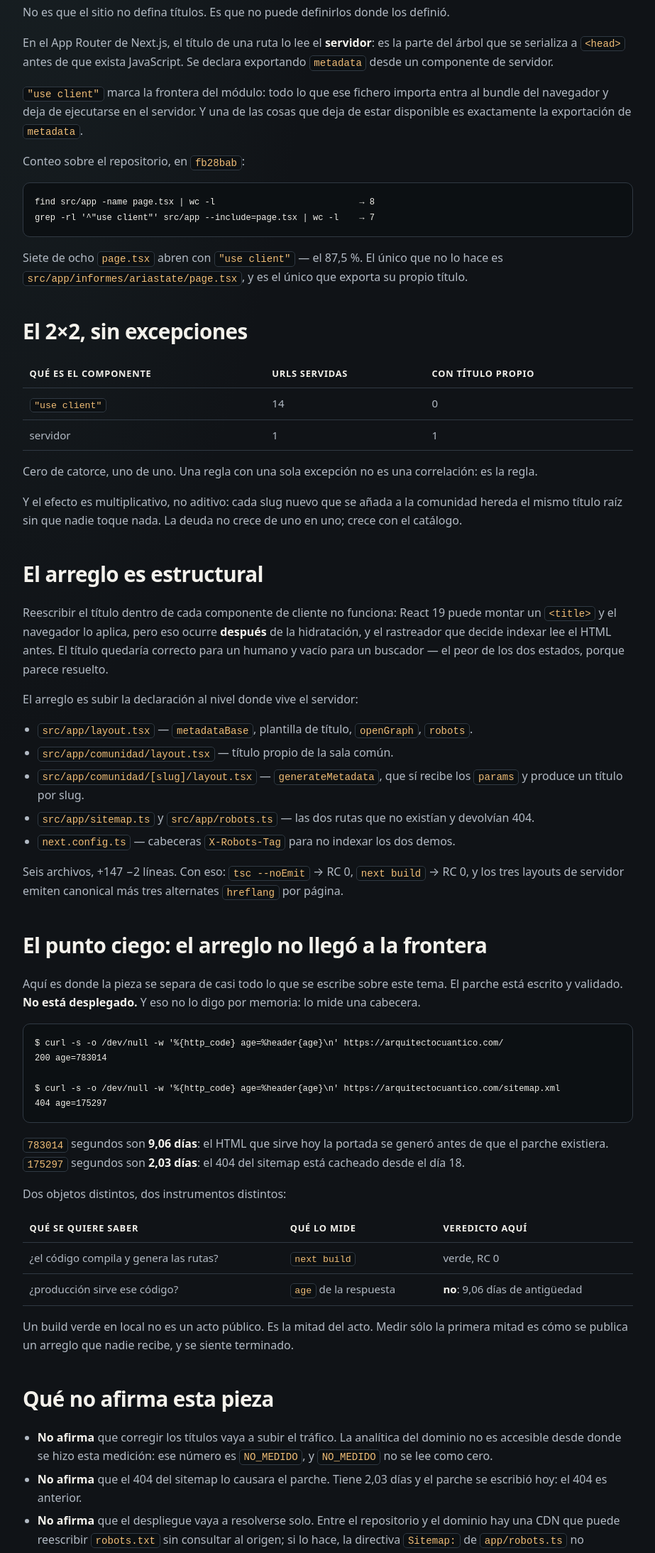
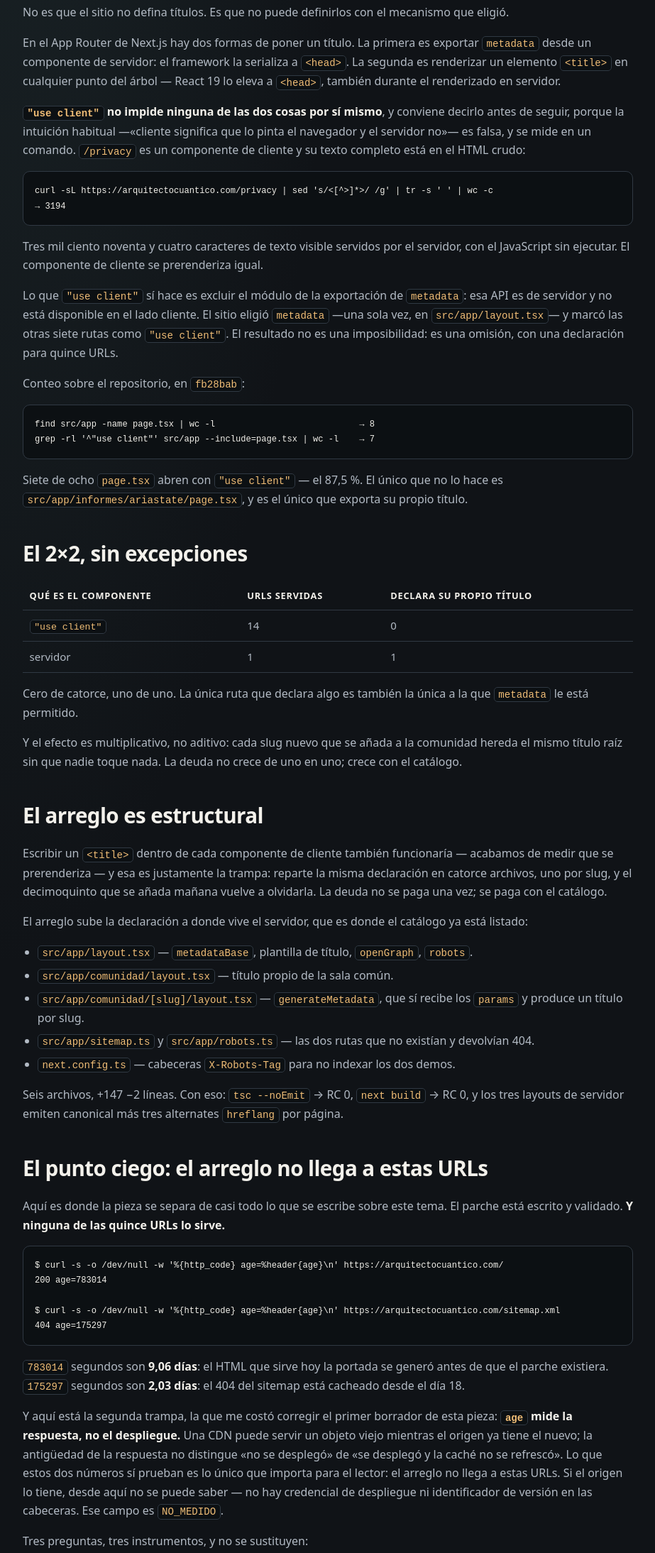
Before and after one commit to alexisromtz-lab/la-auditora, a plain HTML site: page portafolio/articulos/el-muro-de-use-client/index.html in a window 1280 px wide. Shown: the part 1340-3528 px from the top of the page at 71% size, without its empty margins (178-1101 px from the left). Drawn offline with Linux system fonts and the light colour scheme.

Commit message:
artículo: corregir las dos afirmaciones que la revisión falsó
Devin Review señaló dos errores de hecho en el muro de use client, y ambos
eran míos:

1. «use client» no impide el prerenderizado en servidor ni impide emitir un
   <title>: solo excluye el módulo del export `metadata`. Medido sobre el
   sitio vivo: /privacy es un componente cliente y sirve 3194 caracteres de
   texto visible en el HTML crudo, sin ejecutar JavaScript. La causa real es
   una omisión —una sola declaración de `metadata` en src/app/layout.tsx para
   quince URLs—, no una imposibilidad.

2. La cabecera `age` mide la respuesta, no el despliegue. Un CDN puede servir
   un objeto viejo mientras el origen ya tiene el parche. Se retira «no está
   desplegado» y se sustituye por lo que sí se mide: el arreglo no llega a
   estas URLs. El estado del origen queda NO_MEDIDO.

Añadida la tabla de tres instrumentos (build / age / credencial de despliegue)
y la quinta línea de «qué no afirma».

Model: claude-sonnet-4.5
Co-authored-by: Copilot <223556219+Copilot@users.noreply.github.com>

```diff
--- a/portafolio/articulos/el-muro-de-use-client/index.html
+++ b/portafolio/articulos/el-muro-de-use-client/index.html
@@ -71,11 +71,18 @@
 
 <h2>La causa no es el contenido</h2>
 
-<p>No es que el sitio no defina títulos. Es que no puede definirlos donde los definió.</p>
+<p>No es que el sitio no defina títulos. Es que no puede definirlos con el mecanismo que eligió.</p>
 
-<p>En el App Router de Next.js, el título de una ruta lo lee el <strong>servidor</strong>: es la parte del árbol que se serializa a <code>&lt;head&gt;</code> antes de que exista JavaScript. Se declara exportando <code>metadata</code> desde un componente de servidor.</p>
+<p>En el App Router de Next.js hay dos formas de poner un título. La primera es exportar <code>metadata</code> desde un componente de servidor: el framework la serializa a <code>&lt;head&gt;</code>. La segunda es renderizar un elemento <code>&lt;title&gt;</code> en cualquier punto del árbol — React 19 lo eleva a <code>&lt;head&gt;</code>, también durante el renderizado en servidor.</p>
 
-<p><code>"use client"</code> marca la frontera del módulo: todo lo que ese fichero importa entra al bundle del navegador y deja de ejecutarse en el servidor. Y una de las cosas que deja de estar disponible es exactamente la exportación de <code>metadata</code>.</p>
+<p><strong><code>"use client"</code> no impide ninguna de las dos cosas por sí mismo</strong>, y conviene decirlo antes de seguir, porque la intuición habitual —«cliente significa que lo pinta el navegador y el servidor no»— es falsa, y se mide en un comando. <code>/privacy</code> es un componente de cliente y su texto completo está en el HTML crudo:</p>
+
+<pre><code>curl -sL https://arquitectocuantico.com/privacy | sed 's/&lt;[^&gt;]*&gt;/ /g' | tr -s ' ' | wc -c
+→ 3194</code></pre>
+
+<p>Tres mil ciento noventa y cuatro caracteres de texto visible servidos por el servidor, con el JavaScript sin ejecutar. El componente de cliente se prerenderiza igual.</p>
+
+<p>Lo que <code>"use client"</code> sí hace es excluir el módulo de la exportación de <code>metadata</code>: esa API es de servidor y no está disponible en el lado cliente. El sitio eligió <code>metadata</code> —una sola vez, en <code>src/app/layout.tsx</code>— y marcó las otras siete rutas como <code>"use client"</code>. El resultado no es una imposibilidad: es una omisión, con una declaración para quince URLs.</p>
 
 <p>Conteo sobre el repositorio, en <code>fb28bab</code>:</p>
 
@@ -91,7 +98,7 @@ grep -rl '^"use client"' src/app --include=page.tsx | wc -l    → 7</code></pre
 <tr>
 <th>qué es el componente</th>
 <th>URLs servidas</th>
-<th>con título propio</th>
+<th>declara su propio título</th>
 </tr>
 </thead>
 <tbody>
@@ -100,15 +107,15 @@ grep -rl '^"use client"' src/app --include=page.tsx | wc -l    → 7</code></pre
 </tbody>
 </table>
 
-<p>Cero de catorce, uno de uno. Una regla con una sola excepción no es una correlación: es la regla.</p>
+<p>Cero de catorce, uno de uno. La única ruta que declara algo es también la única a la que <code>metadata</code> le está permitido.</p>
 
 <p>Y el efecto es multiplicativo, no aditivo: cada slug nuevo que se añada a la comunidad hereda el mismo título raíz sin que nadie toque nada. La deuda no crece de uno en uno; crece con el catálogo.</p>
 
 <h2>El arreglo es estructural</h2>
 
-<p>Reescribir el título dentro de cada componente de cliente no funciona: React 19 puede montar un <code>&lt;title&gt;</code> y el navegador lo aplica, pero eso ocurre <strong>después</strong> de la hidratación, y el rastreador que decide indexar lee el HTML antes. El título quedaría correcto para un humano y vacío para un buscador — el peor de los dos estados, porque parece resuelto.</p>
+<p>Escribir un <code>&lt;title&gt;</code> dentro de cada componente de cliente también funcionaría — acabamos de medir que se prerenderiza — y esa es justamente la trampa: reparte la misma declaración en catorce archivos, uno por slug, y el decimoquinto que se añada mañana vuelve a olvidarla. La deuda no se paga una vez; se paga con el catálogo.</p>
 
-<p>El arreglo es subir la declaración al nivel donde vive el servidor:</p>
+<p>El arreglo sube la declaración a donde vive el servidor, que es donde el catálogo ya está listado:</p>
 
 <ul>
 <li><code>src/app/layout.tsx</code> — <code>metadataBase</code>, plantilla de título, <code>openGraph</code>, <code>robots</code>.</li>
@@ -120,9 +127,9 @@ grep -rl '^"use client"' src/app --include=page.tsx | wc -l    → 7</code></pre
 
 <p>Seis archivos, +147 −2 líneas. Con eso: <code>tsc --noEmit</code> → RC 0, <code>next build</code> → RC 0, y los tres layouts de servidor emiten canonical más tres alternates <code>hreflang</code> por página.</p>
 
-<h2>El punto ciego: el arreglo no llegó a la frontera</h2>
+<h2>El punto ciego: el arreglo no llega a estas URLs</h2>
 
-<p>Aquí es donde la pieza se separa de casi todo lo que se escribe sobre este tema. El parche está escrito y validado. <strong>No está desplegado.</strong> Y eso no lo digo por memoria: lo mide una cabecera.</p>
+<p>Aquí es donde la pieza se separa de casi todo lo que se escribe sobre este tema. El parche está escrito y validado. <strong>Y ninguna de las quince URLs lo sirve.</strong></p>
 
 <pre><code>$ curl -s -o /dev/null -w '%{http_code} age=%header{age}\n' https://arquitectocuantico.com/
 200 age=783014
@@ -132,7 +139,9 @@ $ curl -s -o /dev/null -w '%{http_code} age=%header{age}\n' https://arquitectocu
 
 <p><code>783014</code> segundos son <strong>9,06 días</strong>: el HTML que sirve hoy la portada se generó antes de que el parche existiera. <code>175297</code> segundos son <strong>2,03 días</strong>: el 404 del sitemap está cacheado desde el día 18.</p>
 
-<p>Dos objetos distintos, dos instrumentos distintos:</p>
+<p>Y aquí está la segunda trampa, la que me costó corregir el primer borrador de esta pieza: <strong><code>age</code> mide la respuesta, no el despliegue.</strong> Una CDN puede servir un objeto viejo mientras el origen ya tiene el nuevo; la antigüedad de la respuesta no distingue «no se desplegó» de «se desplegó y la caché no se refrescó». Lo que estos dos números sí prueban es lo único que importa para el lector: el arreglo no llega a estas URLs. Si el origen lo tiene, desde aquí no se puede saber — no hay credencial de despliegue ni identificador de versión en las cabeceras. Ese campo es <code>NO_MEDIDO</code>.</p>
+
+<p>Tres preguntas, tres instrumentos, y no se sustituyen:</p>
 
 <table>
 <thead>
@@ -144,19 +153,21 @@ $ curl -s -o /dev/null -w '%{http_code} age=%header{age}\n' https://arquitectocu
 </thead>
 <tbody>
 <tr><td>¿el código compila y genera las rutas?</td><td><code>next build</code></td><td>verde, RC 0</td></tr>
-<tr><td>¿producción sirve ese código?</td><td><code>age</code> de la respuesta</td><td><strong>no</strong>: 9,06 días de antigüedad</td></tr>
+<tr><td>¿el arreglo llega a estas URLs?</td><td><code>age</code> de la respuesta</td><td><strong>no</strong>: 9,06 días de antigüedad</td></tr>
+<tr><td>¿el origen tiene el despliegue?</td><td>credencial de despliegue o id de versión</td><td><code>NO_MEDIDO</code></td></tr>
 </tbody>
 </table>
 
-<p>Un build verde en local no es un acto público. Es la mitad del acto. Medir sólo la primera mitad es cómo se publica un arreglo que nadie recibe, y se siente terminado.</p>
+<p>Un build verde en local no es un acto público: es la mitad del acto. Y una respuesta vieja no es prueba de un despliegue ausente: es prueba de una respuesta vieja. Las dos confusiones se parecen porque las dos se sienten como un veredicto.</p>
 
 <h2>Qué no afirma esta pieza</h2>
 
 <ul>
 <li><strong>No afirma</strong> que corregir los títulos vaya a subir el tráfico. La analítica del dominio no es accesible desde donde se hizo esta medición: ese número es <code>NO_MEDIDO</code>, y <code>NO_MEDIDO</code> no se lee como cero.</li>
 <li><strong>No afirma</strong> que el 404 del sitemap lo causara el parche. Tiene 2,03 días y el parche se escribió hoy: el 404 es anterior.</li>
+<li><strong>No afirma</strong> que el despliegue esté ausente del origen. Mide que no llega al lector; el estado del origen es <code>NO_MEDIDO</code>.</li>
 <li><strong>No afirma</strong> que el despliegue vaya a resolverse solo. Entre el repositorio y el dominio hay una CDN que puede reescribir <code>robots.txt</code> sin consultar al origen; si lo hace, la directiva <code>Sitemap:</code> de <code>app/robots.ts</code> no aparecerá nunca en la respuesta. Eso no está medido.</li>
-<li><strong>No afirma</strong> que <code>"use client"</code> sea un error. Es una directiva correcta usada en el sitio equivocado: la portada, la comunidad y las páginas legales son componentes de servidor que alguien marcó como interactivos.</li>
+<li><strong>No afirma</strong> que <code>"use client"</code> sea un error. Es una directiva correcta cuyo efecto lateral —excluir <code>metadata</code>— se vuelve costoso cuando se aplica a catorce rutas que no necesitan interactividad.</li>
 </ul>
 
 <h2>Reproducir</h2>
```
Also changed, not shown: portafolio/articulos/en/el-muro-de-use-client/index.html (+24 -13 lines), 3 other files.
